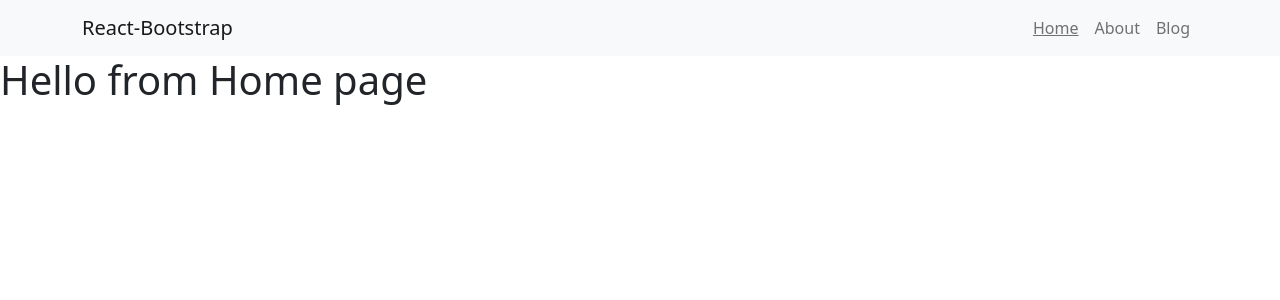
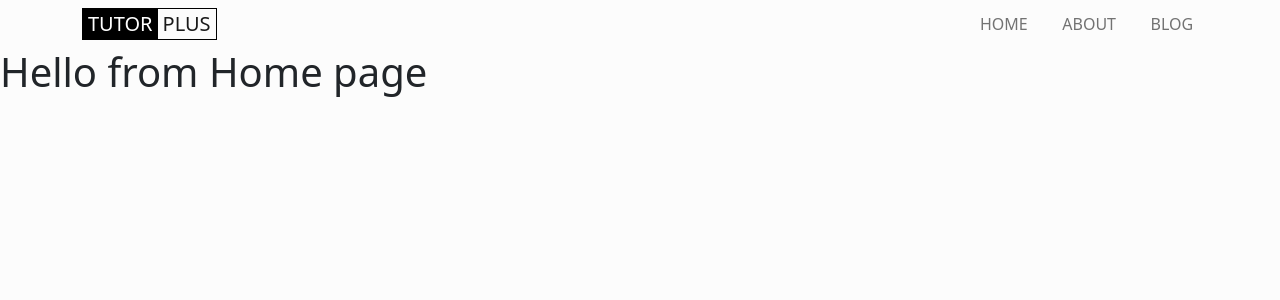
Before and after one commit to Ridwan-Suhel/tutorplus, a React (Create React App) app: page / in a window 1280 px wide. Shown: the top 300 px of the page. Built offline with nearby package versions, Linux system fonts and the light colour scheme.

Commit message:
header completed

```diff
--- /dev/null
+++ b/src/components/CustomLink/CustomLink.css
@@ -0,0 +1,17 @@
+.navbar-nav {
+  gap: 25px;
+}
+
+.nav-link {
+  padding-top: 0px;
+  padding-bottom: 0px;
+  color: #9b9b9b;
+  text-transform: uppercase;
+}
+.navbar-expand-lg .navbar-nav .nav-link {
+  padding-right: 0.3rem;
+  padding-left: 0.3rem;
+}
+.activeLink {
+  color: #000;
+}
--- a/src/components/CustomLink/CustomLink.js
+++ b/src/components/CustomLink/CustomLink.js
@@ -1,5 +1,6 @@
 import React from "react";
 import { Link, useMatch, useResolvedPath } from "react-router-dom";
+import "./CustomLink.css";
 
 function CustomLink({ children, to, ...props }) {
   let resolved = useResolvedPath(to);
@@ -7,9 +8,9 @@ function CustomLink({ children, to, ...props }) {
 
   return (
     <Link
-      style={{ textDecoration: match ? "underline" : "none" }}
       to={to}
       {...props}
+      className={`nav-link ${match ? "activeLink" : ""}`}
     >
       {children}
     </Link>
--- /dev/null
+++ b/src/components/Header/Header.css
@@ -0,0 +1,19 @@
+.navbar-brand {
+  border: 1px solid #000;
+  padding: 0px;
+  /* padding-left: 15px;
+  padding-right: 15px; */
+}
+.navbar-brand span {
+  padding-left: 5px;
+  padding-right: 5px;
+  display: inline-block;
+  font-weight: 500;
+}
+.navbar-brand span:first-child {
+  background: #000;
+  color: #fff;
+}
+.navbar-brand span:last-child {
+  /* border-left: 1px solid #000; */
+}
--- a/src/components/Header/Header.js
+++ b/src/components/Header/Header.js
@@ -2,25 +2,23 @@ import React from "react";
 import { Container, Nav, Navbar } from "react-bootstrap";
 import { Link } from "react-router-dom";
 import CustomLink from "../CustomLink/CustomLink";
-
+import "./Header.css";
 const Header = () => {
   return (
     <header>
-      <Navbar bg="light" expand="lg">
+      <Navbar expand="lg">
         <Container>
-          <Navbar.Brand href="#home">React-Bootstrap</Navbar.Brand>
+          <Navbar.Brand as={Link} to="/">
+            <span>TUTOR</span>
+            <span>PLUS</span>
+          </Navbar.Brand>
+
           <Navbar.Toggle aria-controls="basic-navbar-nav" />
           <Navbar.Collapse id="basic-navbar-nav">
             <Nav className="ms-auto">
-              <CustomLink className="nav-link" to="/">
-                Home
-              </CustomLink>
-              <CustomLink className="nav-link" to="/about">
-                About
-              </CustomLink>
-              <CustomLink className="nav-link" to="/blog">
-                Blog
-              </CustomLink>
+              <CustomLink to="/">Home</CustomLink>
+              <CustomLink to="/about">About</CustomLink>
+              <CustomLink to="/blog">Blog</CustomLink>
             </Nav>
           </Navbar.Collapse>
         </Container>
--- a/src/index.css
+++ b/src/index.css
@@ -1,13 +1,15 @@
 body {
   margin: 0;
-  font-family: -apple-system, BlinkMacSystemFont, 'Segoe UI', 'Roboto', 'Oxygen',
-    'Ubuntu', 'Cantarell', 'Fira Sans', 'Droid Sans', 'Helvetica Neue',
+  font-family: -apple-system, BlinkMacSystemFont, "Segoe UI", "Roboto", "Oxygen",
+    "Ubuntu", "Cantarell", "Fira Sans", "Droid Sans", "Helvetica Neue",
     sans-serif;
   -webkit-font-smoothing: antialiased;
   -moz-osx-font-smoothing: grayscale;
+
+  background-color: #fcfcfc !important;
 }
 
 code {
-  font-family: source-code-pro, Menlo, Monaco, Consolas, 'Courier New',
+  font-family: source-code-pro, Menlo, Monaco, Consolas, "Courier New",
     monospace;
 }
```
